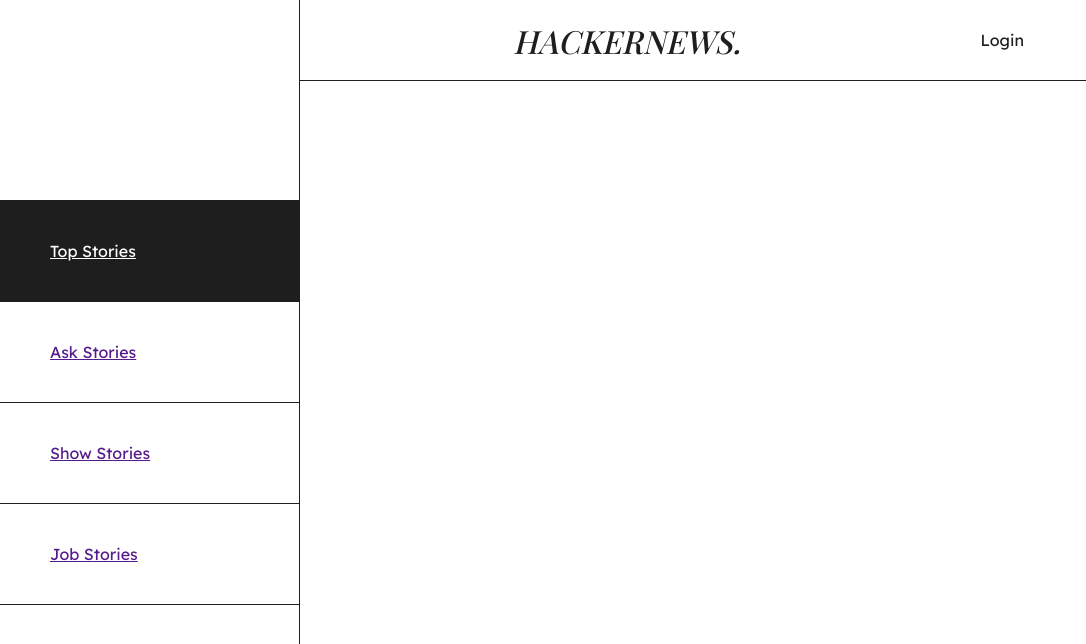
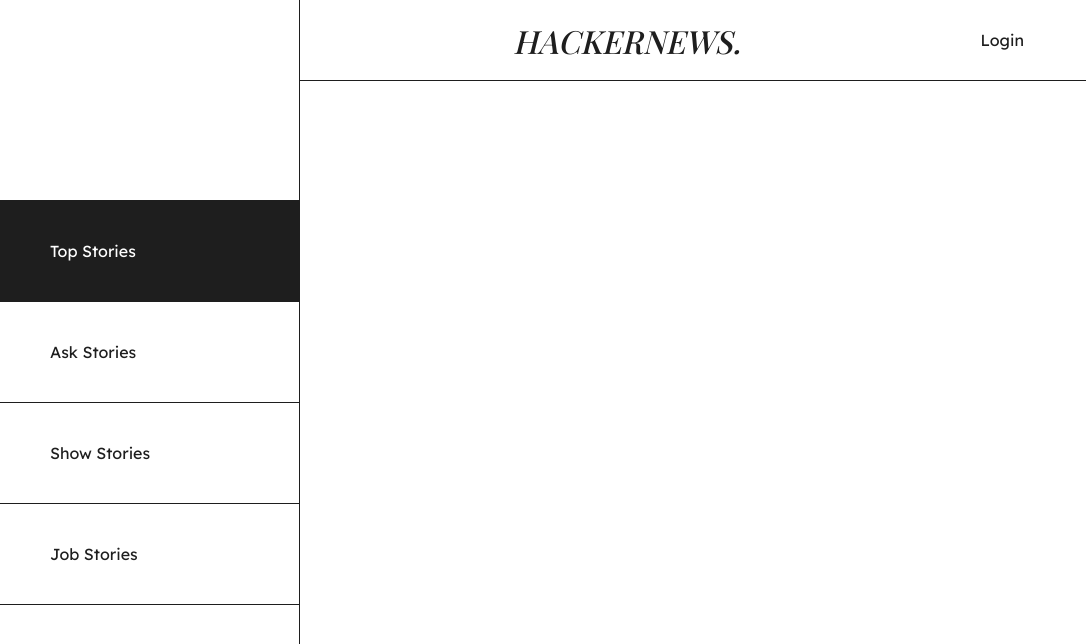
Before and after one commit to data-miner00/ng-hackernews, an Angular app: page / in a window 1280 px wide. Shown: the top 644 px of the page, without its empty margins (0-1086 px from the left). Built offline with nearby package versions, Linux system fonts and the light colour scheme; a web font is replaced by a local one.

Commit message:
💄 Added reset for anchor link

```diff
--- a/src/styles.sass
+++ b/src/styles.sass
@@ -14,3 +14,7 @@
 body
     font-family: $readex-pro
     color: $font
+
+a
+    color: inherit
+    text-decoration: none
```
